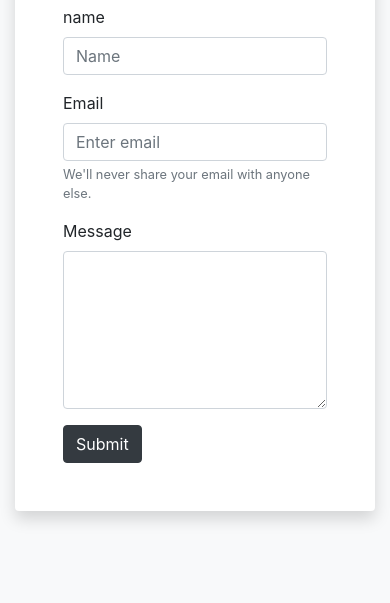
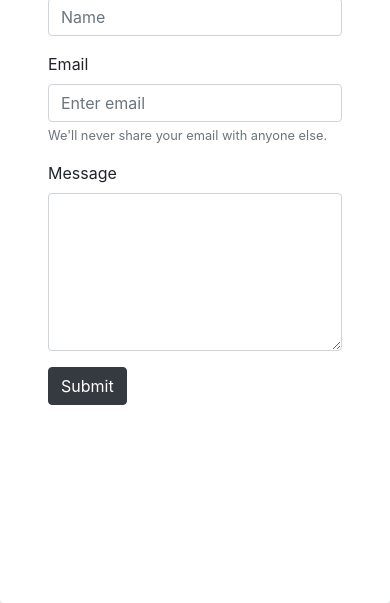
Before and after one commit to projectnabi/projectnabi.github.io, a plain HTML site: page contact.html in a window 390 px wide. Shown: the part 241-844 px from the top of the page. Drawn offline with nearby package versions, Linux system fonts and the light colour scheme.

Commit message:
made form responsive

```diff
--- a/css/styles.css
+++ b/css/styles.css
@@ -51,6 +51,7 @@ h1 {
     padding-left: 15px;
     margin-right: auto;
     margin-left: auto;
+    overflow-y: hidden
 }
 
 .contact-form {
@@ -79,7 +80,10 @@ h1 {
     }
 
     .contact {
-        padding-top: 20%
+        padding-right: 0px;
+        padding-left: 0px;
+        height: 100vh;
+        overflow-y: hidden
     }
 
     nav{
```
